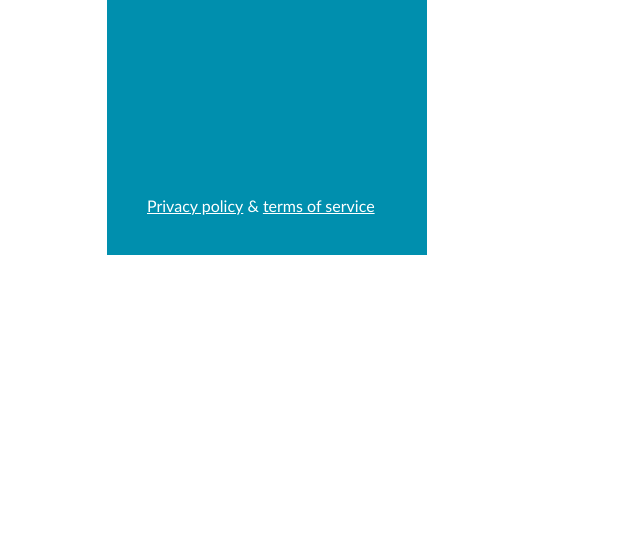
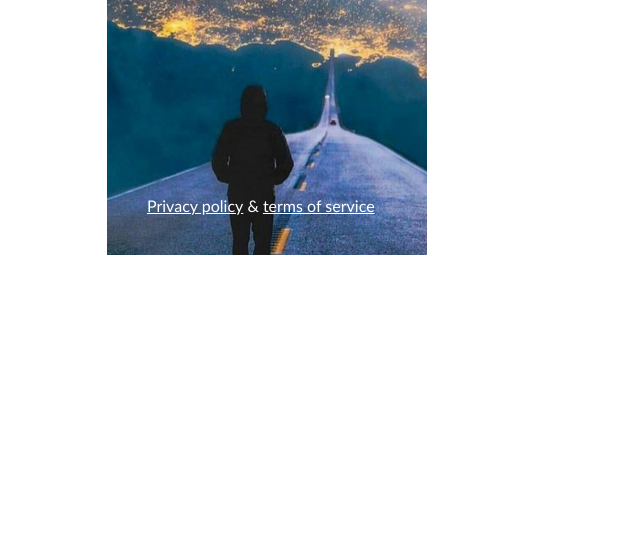
Before and after one commit to einored/sign_up, a website: page index.html in a window 1280 px wide. Shown: the part 242-800 px from the top of the page, without its empty margins (133-773 px from the left). Drawn offline with Linux system fonts and the light colour scheme.

Commit message:
Left column background image #5

```diff
--- a/css/main.css
+++ b/css/main.css
@@ -21,6 +21,10 @@ body {
     float: left;
     padding: 40px;
     background-color: #008fae;
+    background-image: url(../img/road.jpg);
+    background-position: center;
+    background-size: cover;
+    background-repeat: no-repeat;
     color: #fff;
 }
 
--- a/index.html
+++ b/index.html
@@ -6,6 +6,7 @@
     <meta http-equiv="X-UA-Compatible" content="IE=edge">
     <meta name="viewport" content="width=device-width, initial-scale=1.0">
     <title>Sign up</title>
+    <link rel="shortcut icon" href="./favicon.ico" type="image/x-icon">
     <link rel="apple-touch-icon" sizes="180x180" href="./favicon/apple-touch-icon.png">
     <link rel="icon" type="image/png" sizes="32x32" href="./favicon/favicon-32x32.png">
     <link rel="icon" type="image/png" sizes="16x16" href="./favicon/favicon-16x16.png">
@@ -22,7 +23,7 @@
             <h1 class="main-title">Sign up</h1>
             <footer class="bottom-links">
                 <a href="#" class="link">Privacy policy</a>
-                &
+                &amp;
                 <a href="#" class="link">terms of service</a>
             </footer>
         </div>
```
Also changed, not shown: img/road.jpg (added).
